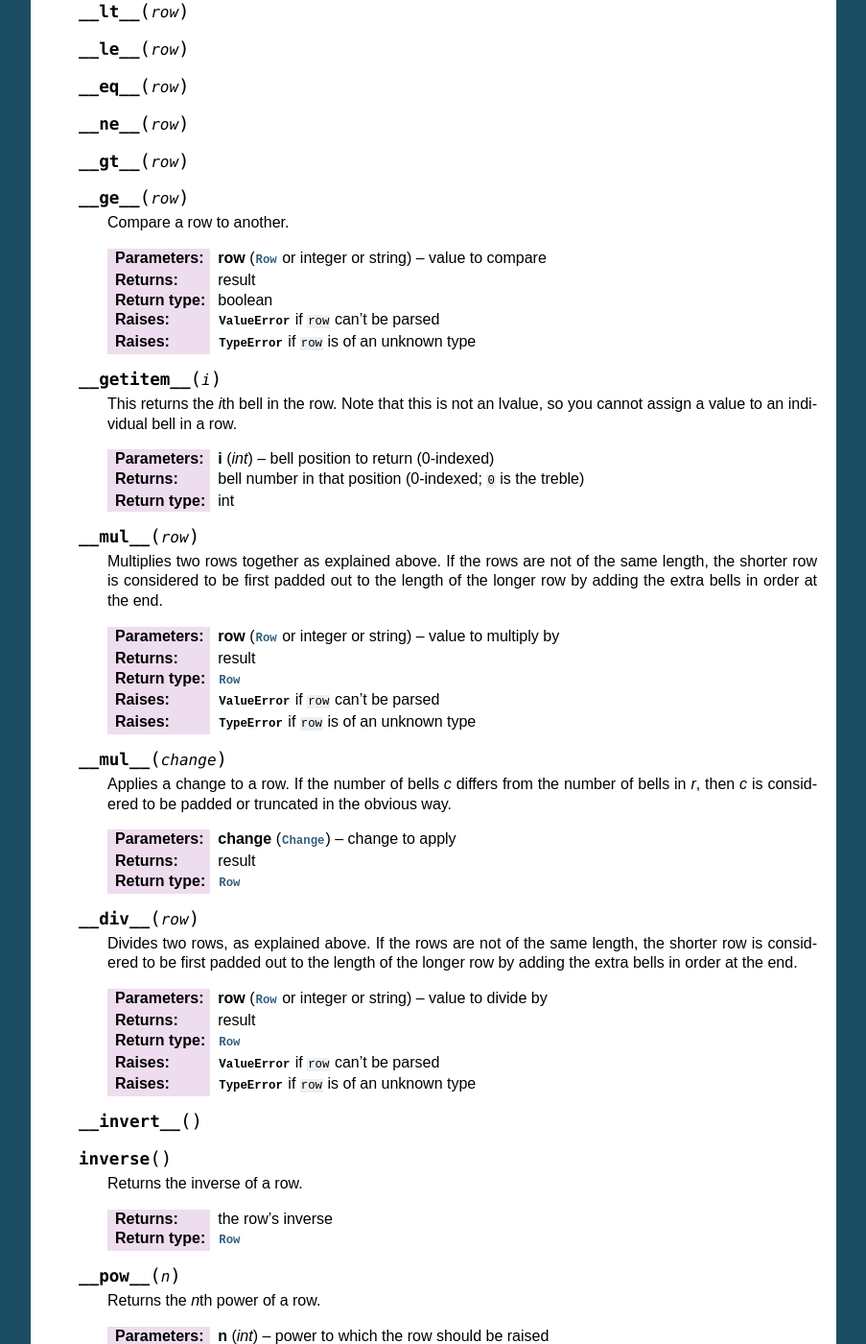
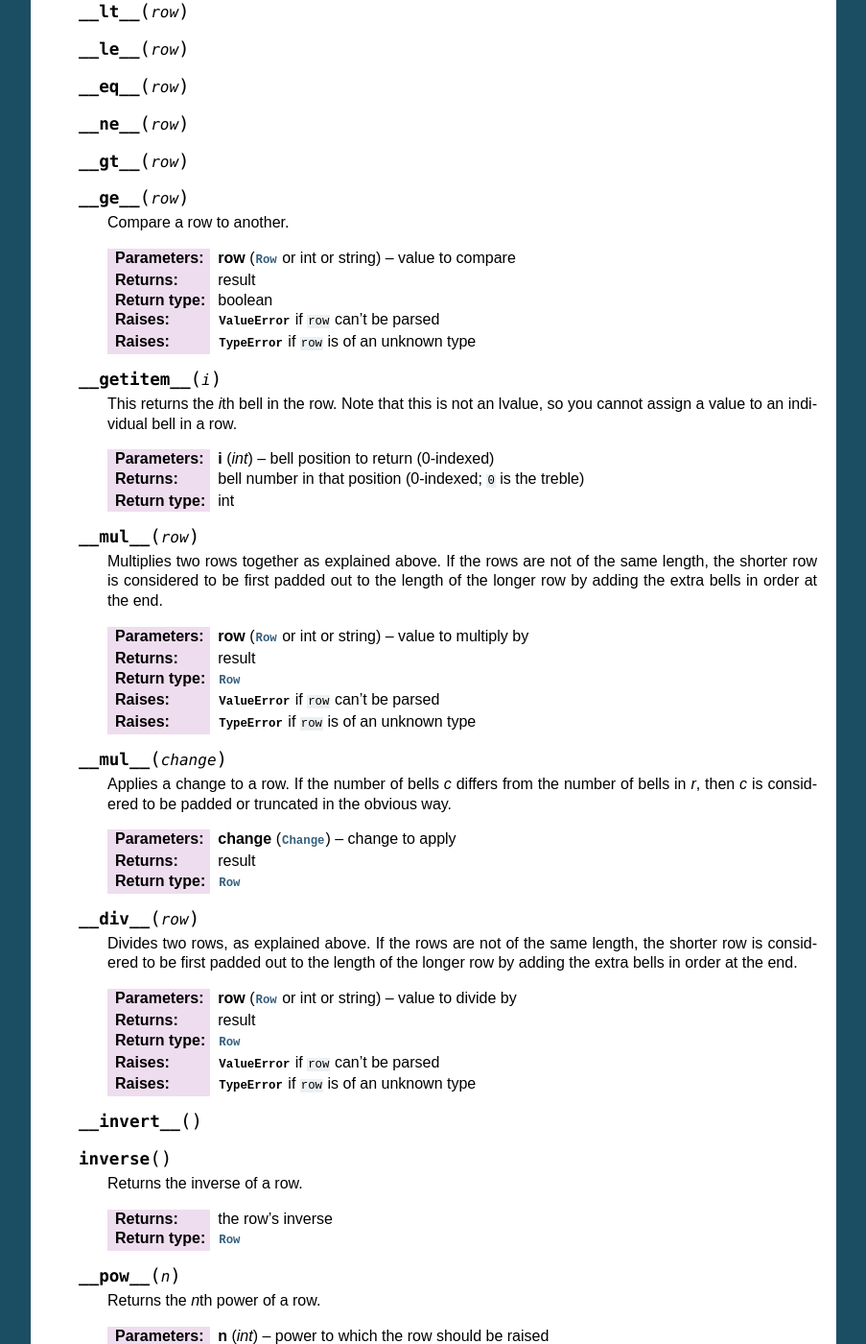
Before and after one commit to ringing-lib/ringing-lib-python, a Sphinx documentation site: the page built from docs/source/classes/row.rst, in a window 1280 px wide and 1400 px high, scrolled down 1541 px. Shown: the whole window at 96% size, without its empty margins (198-1101 px from the left). Built offline with Sphinx 7.4.7, drawn with Linux system fonts in a browser that asks for light colours; some of the changed text lies outside the part shown.

Commit message:
Documentation tweak: standardised on "int" for integer parameters

```diff
--- a/docs/source/classes/change.rst
+++ b/docs/source/classes/change.rst
@@ -24,7 +24,7 @@ The Change Class
       *  Nothing. Constructs a change on zero bells.
       *  Another change. Constructs a copy.
       *  An integer number of bells. See the ``change`` parameter.
-   :type spec: :class:`Change` or integer or string
+   :type spec: :class:`Change` or int or string
    :param change: Change to read.
       This might be:
 
--- a/docs/source/classes/row.rst
+++ b/docs/source/classes/row.rst
@@ -88,7 +88,7 @@ The Row Class
       *  Another row. Constructs a copy.
       *  An integer number of bells. Constructs rounds.
       *  A string (unicode or bytes) representation of a row.
-   :type spec: :class:`Row` or integer or string
+   :type spec: :class:`Row` or int or string
    :raises: :exc:`ValueError` if ``spec`` can't be parsed
    :raises: :exc:`TypeError` if ``spec`` is of an unknown type
 
@@ -102,7 +102,7 @@ The Row Class
       Compare a row to another.
 
       :param row: value to compare
-      :type row: :class:`Row` or integer or string
+      :type row: :class:`Row` or int or string
       :return: result
       :rtype: boolean
       :raises: :exc:`ValueError` if ``row`` can't be parsed
@@ -125,7 +125,7 @@ The Row Class
       end.
 
       :param row: value to multiply by
-      :type row: :class:`Row` or integer or string
+      :type row: :class:`Row` or int or string
       :return: result
       :rtype: :class:`Row`
       :raises: :exc:`ValueError` if ``row`` can't be parsed
@@ -149,7 +149,7 @@ The Row Class
       of the longer row by adding the extra bells in order at the end.
 
       :param row: value to divide by
-      :type row: :class:`Row` or integer or string
+      :type row: :class:`Row` or int or string
       :return: result
       :rtype: :class:`Row`
       :raises: :exc:`ValueError` if ``row`` can't be parsed
```
Also changed, not shown: other parts of docs/source/classes/row.rst (+1 -1 lines).
